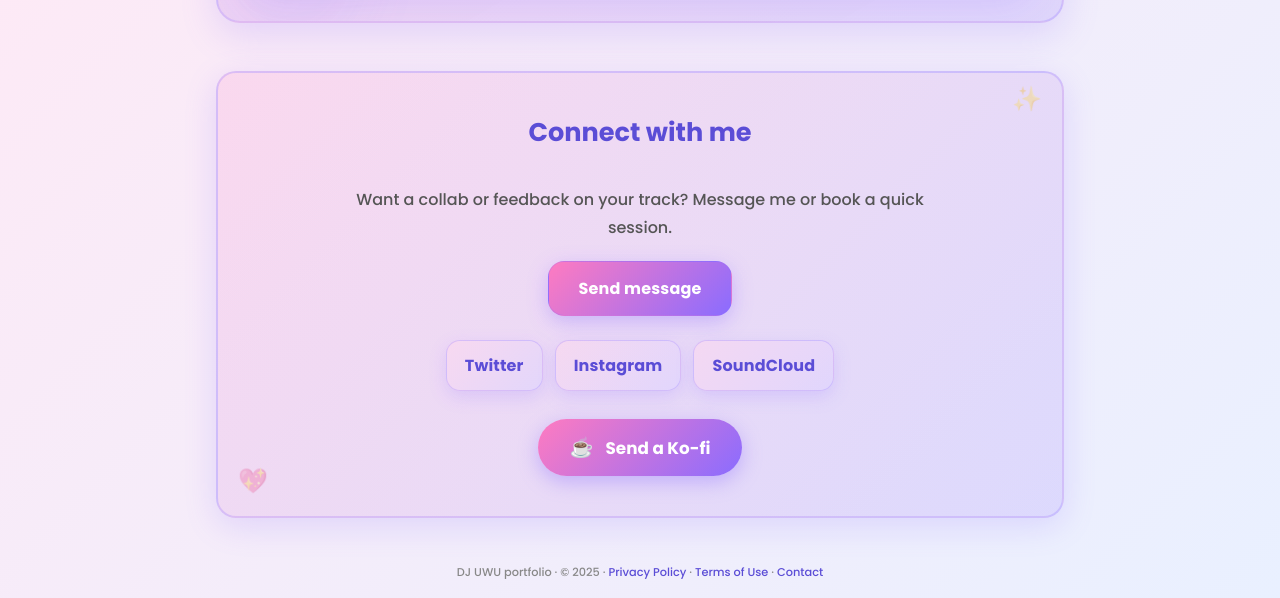
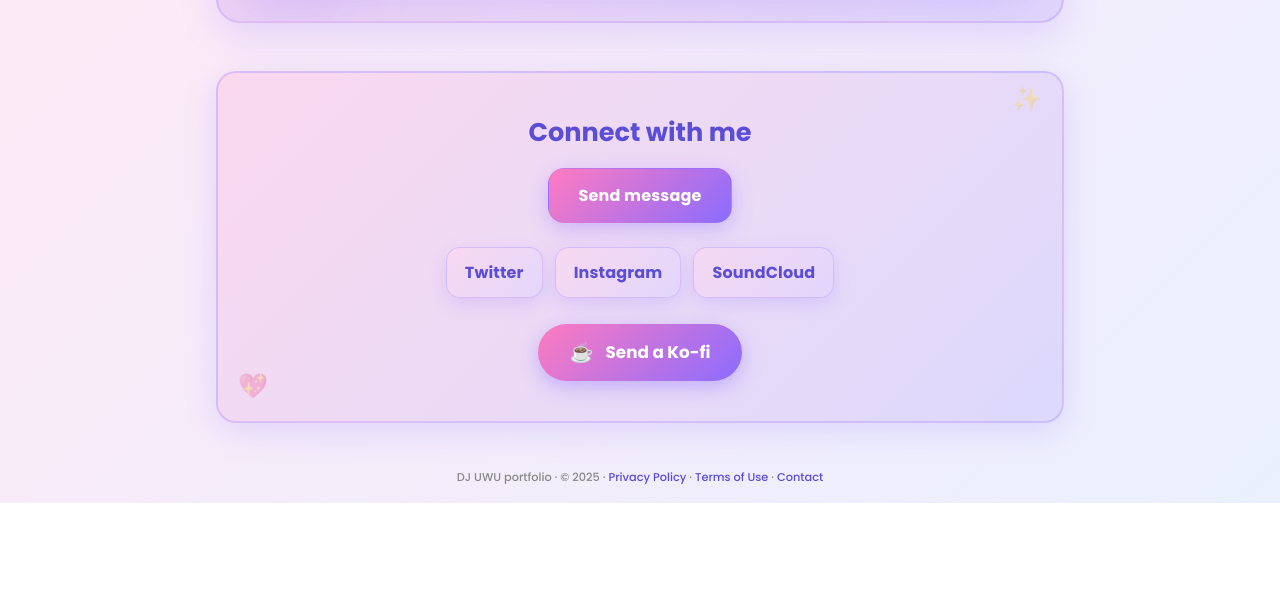
Before and after one commit to deejayuwu/nightcoremachine, a plain HTML site: page index.html in a window 1280 px wide. Shown: the part 1001-1599 px from the top of the page. After the commit the page ends 1504 px from the top, so only its background shows below. Drawn offline with Linux system fonts and the light colour scheme; no server answers.

Commit message:
Remove support intro text

```diff
--- a/css/style.css
+++ b/css/style.css
@@ -210,7 +210,7 @@ body{
   display: flex;
   flex-direction: column;
   align-items: center;
-  gap: 18px;
+  gap: 16px;
 }
 .contact-action-group {
   display: grid;
@@ -243,20 +243,13 @@ body{
 .support-section h2 {
   color: var(--link);
   margin-top: 0;
-  margin-bottom: 16px;
+  margin-bottom: 0;
   font-size: 1.6rem;
   font-weight: 700;
   display: flex;
   align-items: center;
   justify-content: center;
   gap: 8px;
-}
-.support-section p {
-  color: var(--muted-text);
-  line-height: 1.8;
-  max-width: 600px;
-  margin: 0 auto;
-  font-size: 1rem;
 }
 .support-section .kofi-button-wrapper {
   display: flex;
@@ -401,9 +394,6 @@ body{
   }
   .support-section h2 {
     font-size: 1.4rem;
-  }
-  .support-section p {
-    font-size: 0.95rem;
   }
   .cta-button,
   .contact-button {
--- a/index.html
+++ b/index.html
@@ -109,7 +109,6 @@
 
       <section id="contacto" class="support-section">
         <h2 id="connectHeading">Conecta conmigo</h2>
-        <p id="connectIntro">¿Quieres una colaboración o feedback sobre tu track? Escríbeme o agenda una sesión rápida.</p>
         <div class="contact-action-group">
           <div class="kofi-button-wrapper">
             <a href="contact.html" class="contact-button" id="contactCta">Enviar mensaje</a>
--- a/js/index-i18n.js
+++ b/js/index-i18n.js
@@ -11,7 +11,6 @@
       videoHeading: "Video destacado",
       videoDescription: "Un edit kawaii con la vibra nightcore del canal.",
       connectHeading: "Conecta conmigo",
-      connectIntro: "¿Quieres una colaboración o feedback sobre tu track? Escríbeme o agenda una sesión rápida.",
       contactCta: "Enviar mensaje",
       openMachineCta: "Abrir Nightcore Machine",
       socialTwitter: "Twitter",
@@ -34,7 +33,6 @@
       videoHeading: "Featured video",
       videoDescription: "A kawaii edit with the nightcore vibe from the channel.",
       connectHeading: "Connect with me",
-      connectIntro: "Want a collab or feedback on your track? Message me or book a quick session.",
       contactCta: "Send message",
       openMachineCta: "Open Nightcore Machine",
       socialTwitter: "Twitter",
@@ -51,7 +49,7 @@
   const textIds = [
     "heroTitle","heroSubtitle","heroCtaMachine","heroCtaSoundcloud",
     "videoHeading","videoDescription",
-    "connectHeading","connectIntro","contactCta","openMachineCta",
+    "connectHeading","contactCta","openMachineCta",
     "socialTwitter","socialInstagram","socialSoundcloud","kofiLink",
     "footerText","footerPrivacy","footerTerms","footerContact"
   ];
```
